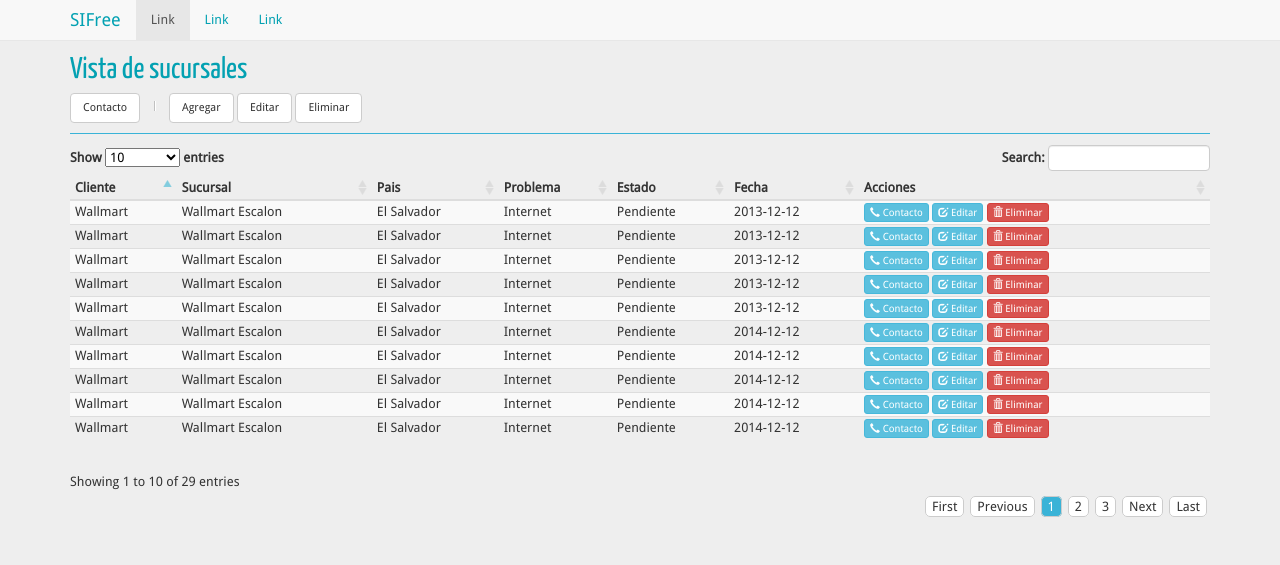
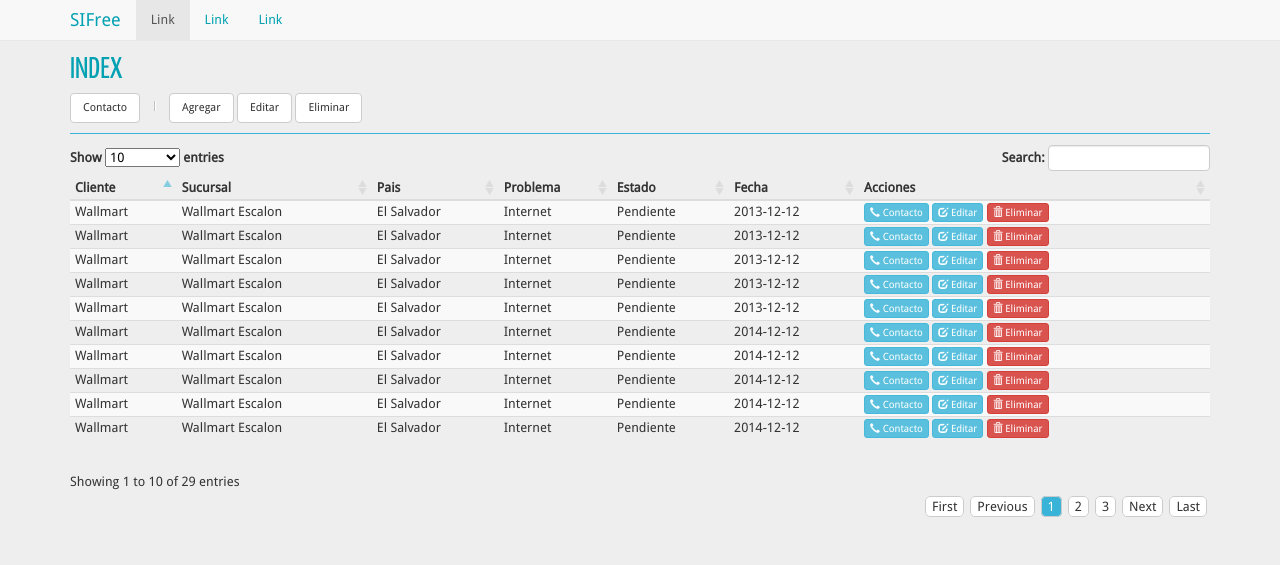
Before and after one commit to csrlima/sifree, a PHP site: page / in a window 1280 px wide. Shown: the top 565 px of the page. Run offline with PHP 8.4, Linux system fonts and the light colour scheme; some libraries are stand-ins or nearby versions.

Commit message:
mensaje de prueba de cambios en el server remoto y github

```diff
--- a/index.php
+++ b/index.php
@@ -56,7 +56,7 @@
         <!-- Main jumbotron for a primary marketing message or call to action -->
         <div class="jumbotron">
             <div class="container">
-                <h2>Vista de sucursales</h2>
+                 <h2>INDEX</h2>
                 <div>
                     <button type="button" class="btn btn-default">Contacto</button>
                     <div class="divider-vertical"></div>
```
